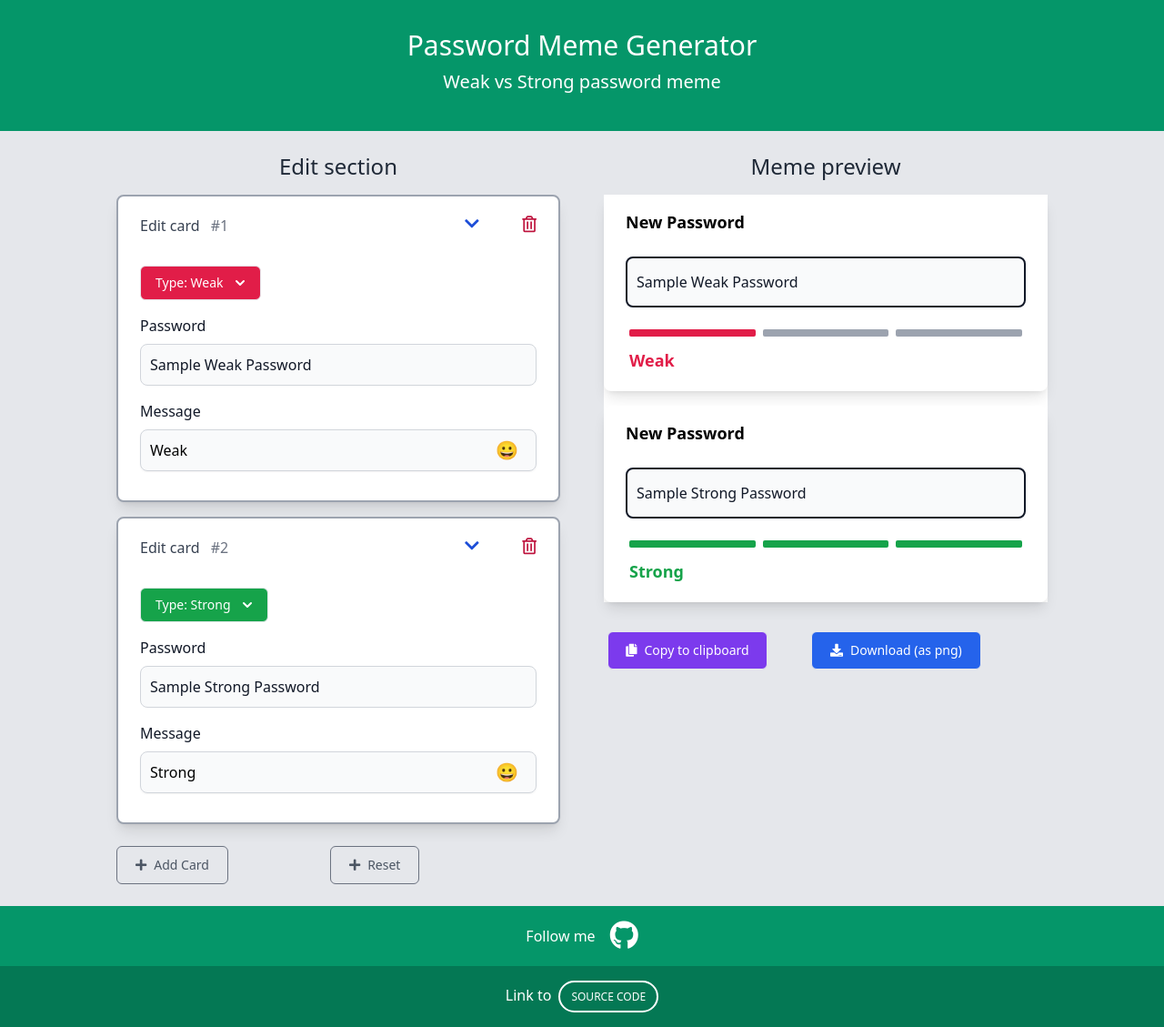
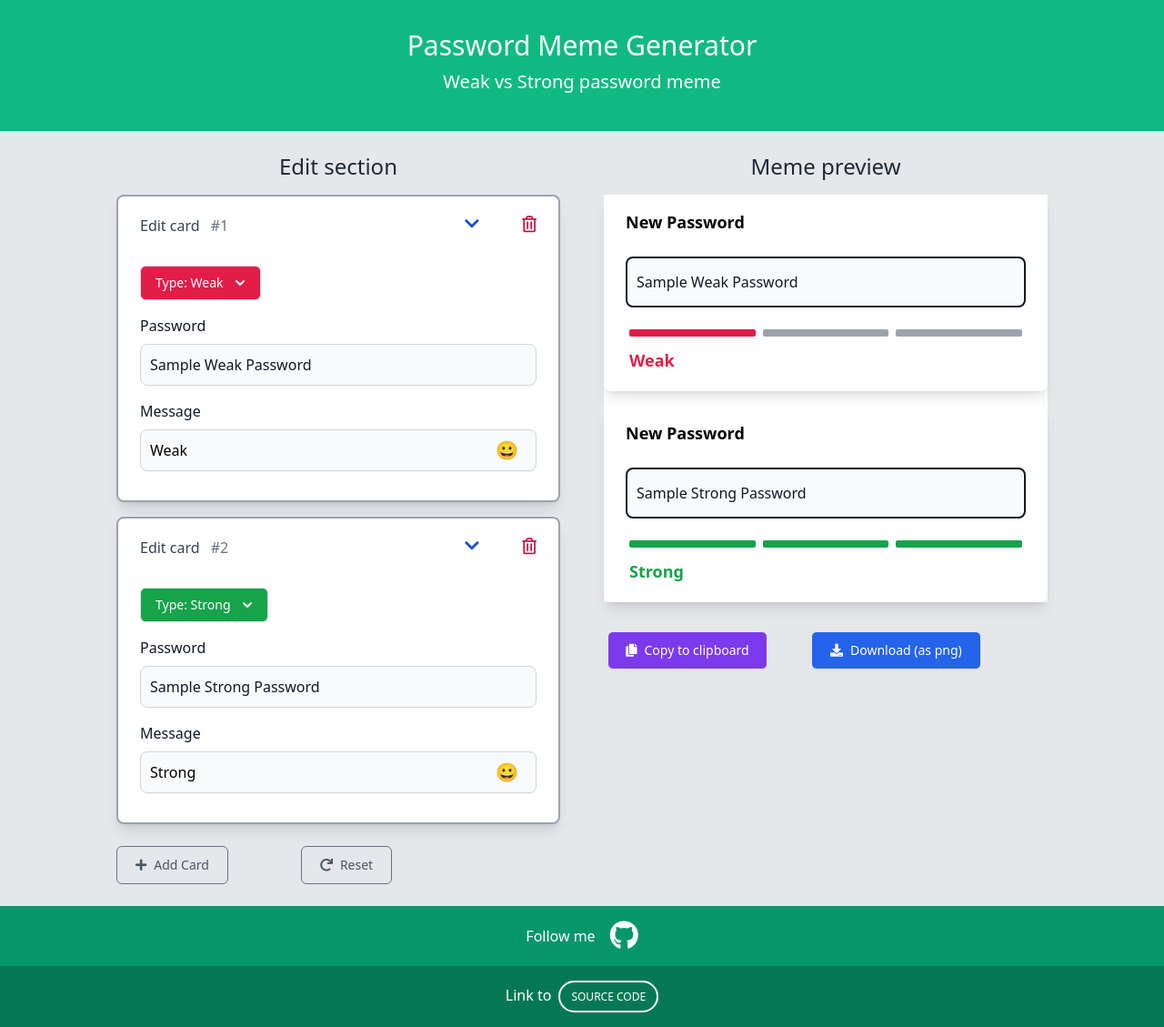
Before and after one commit to anhtumai/password-meme-generator, a React (Create React App) app: page / in a window 1280 px wide. Shown: the whole page at 91% size. Built offline with nearby package versions, Linux system fonts and the light colour scheme.

Commit message:
add reset button

```diff
--- a/src/components/Body/ResetButton/index.tsx
+++ b/src/components/Body/ResetButton/index.tsx
@@ -11,13 +11,13 @@ function ResetButton({
       dispatchFunction({ type: DispatchType.RESET });
   }
   return (
-    <div className="mt-2 ml-28">
+    <div className="mt-2 ml-20">
       <button
         type="button"
         className="focus:outline-none text-gray-600 text-sm py-2.5 px-5 rounded-md border border-gray-500 hover:ring-2 hover:bg-gray-50"
         onClick={handleClick}
       >
-        <i className="fas fa-plus pr-2"></i>
+        <i className="fas fa-redo pr-2"></i>
         Reset
       </button>
     </div>
--- a/src/components/Body/index.tsx
+++ b/src/components/Body/index.tsx
@@ -1,5 +1,4 @@
 import { useReducer, useRef } from "react";
-import { PasswordBlockInfo, PasswordType } from "types";
 
 import EditCard from "./EditCard";
 import NewPasswordBlock from "./NewPasswordBlock";
--- a/src/components/Header/index.tsx
+++ b/src/components/Header/index.tsx
@@ -1,6 +1,6 @@
 function Header() {
   return (
-    <div className="text-center p-8 bg-emerald-600 text-white">
+    <div className="text-center p-8 bg-emerald-500 text-white">
       <h1 className="text-2xl md:text-3xl font-normal">
         Password Meme Generator
       </h1>
```
